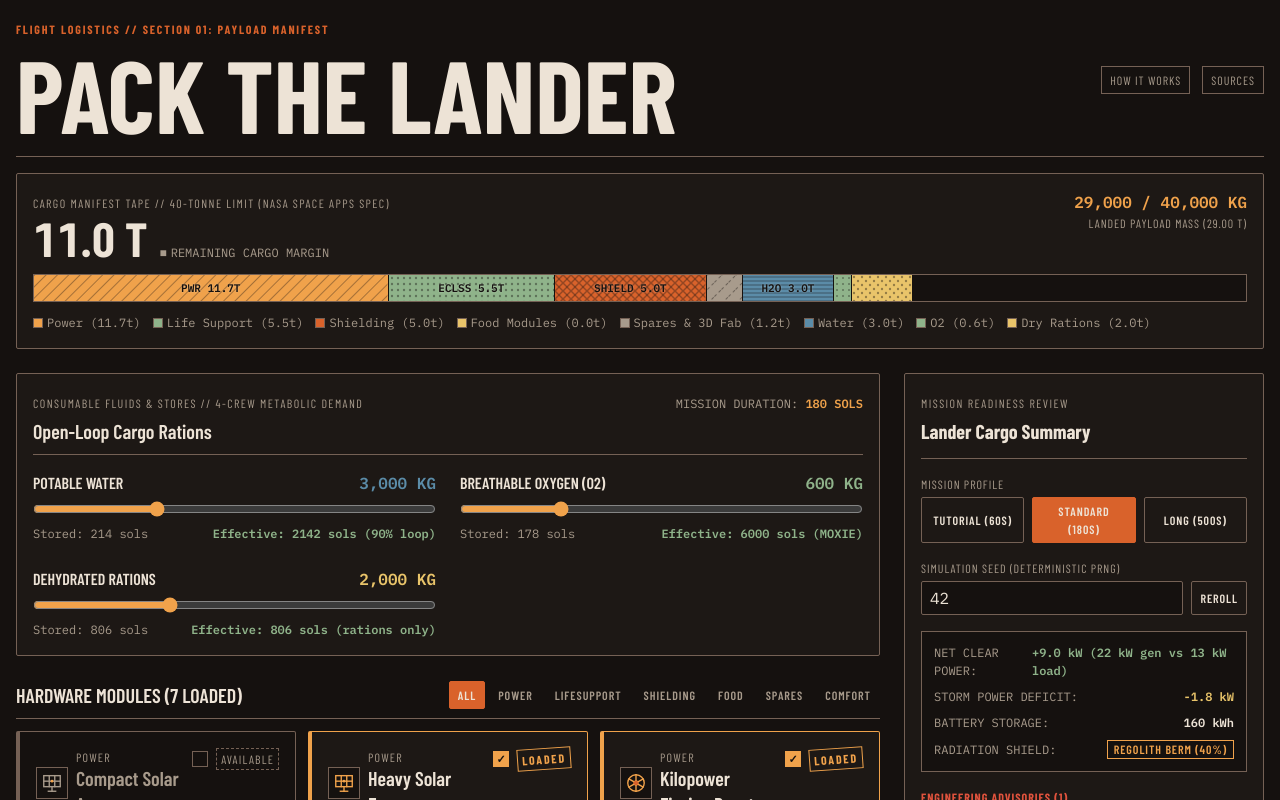
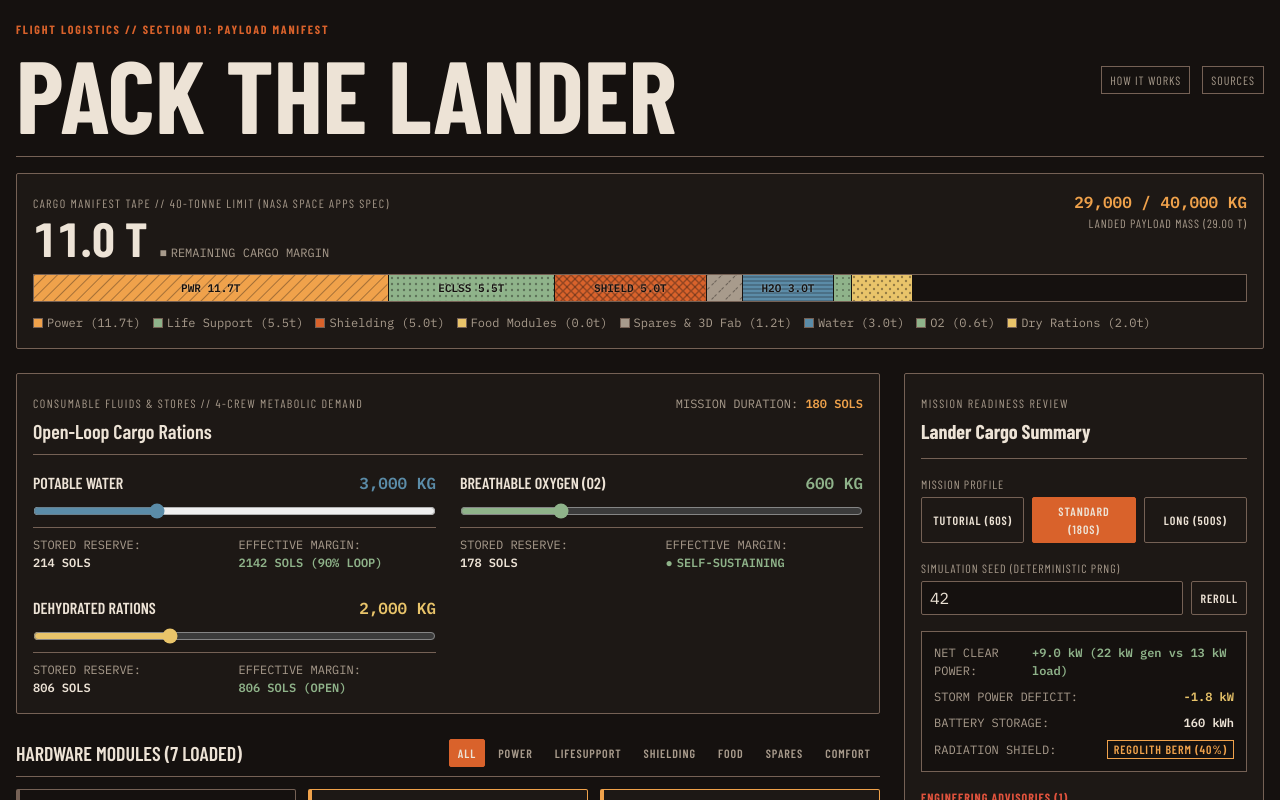
Before and after one commit to RajatSharma404/outpost-zero, a Next.js app: page /pack in a window 1280 px wide. Shown: the top 800 px of the page. Built offline with nearby package versions, Linux system fonts and the light colour scheme.

Commit message:
feat(pack): add closed-loop self-sustaining sentinel and aligned reserve columns

```diff
--- a/components/pack/ConsumablesSliders.tsx
+++ b/components/pack/ConsumablesSliders.tsx
@@ -23,6 +23,9 @@ export const ConsumablesSliders: React.FC<ConsumablesSlidersProps> = ({
   hasGreenhouse,
   onChange,
 }) => {
+  // Check if oxygen generation loop is closed/positive
+  const isO2SelfSustaining = (hasMoxie && hasRecycler) || days.o2DaysEffective >= 5000;
+
   return (
     <div
       style={{
@@ -70,6 +73,7 @@ export const ConsumablesSliders: React.FC<ConsumablesSlidersProps> = ({
           </h2>
         </div>
         <div
+          className="tabular-nums"
           style={{
             fontFamily: 'var(--font-mono)',
             fontSize: 'var(--fs-label)',
@@ -82,152 +86,213 @@ export const ConsumablesSliders: React.FC<ConsumablesSlidersProps> = ({
 
       <div style={{ display: 'grid', gridTemplateColumns: 'repeat(auto-fit, minmax(280px, 1fr))', gap: 'var(--space-6)' }}>
         {/* 1. Water Slider */}
-        <div>
-          <div style={{ display: 'flex', justifyContent: 'space-between', marginBottom: 'var(--space-1)' }}>
-            <span style={{ fontFamily: 'var(--font-condensed)', fontSize: 'var(--fs-body)', fontWeight: 600, color: 'var(--ink)' }}>
+        <div style={{ display: 'flex', flexDirection: 'column', gap: 'var(--space-2)' }}>
+          <div style={{ display: 'flex', justifyContent: 'space-between', alignItems: 'baseline' }}>
+            <label
+              htmlFor="slider-water"
+              style={{ fontFamily: 'var(--font-condensed)', fontSize: 'var(--fs-body)', fontWeight: 600, color: 'var(--ink)' }}
+            >
               POTABLE WATER
-            </span>
-            <span style={{ fontFamily: 'var(--font-mono)', fontSize: 'var(--fs-body)', color: 'var(--water)', fontWeight: 600 }}>
+            </label>
+            <span className="tabular-nums" style={{ fontFamily: 'var(--font-mono)', fontSize: 'var(--fs-body)', color: 'var(--water)', fontWeight: 600 }}>
               {consumables.waterKg.toLocaleString()} KG
             </span>
           </div>
 
           <input
+            id="slider-water"
             type="range"
             min={0}
             max={10000}
             step={100}
             value={consumables.waterKg}
             onChange={(e) => onChange({ waterKg: Number(e.target.value) })}
+            aria-label={`Potable water cargo mass: ${consumables.waterKg} kg`}
+            aria-valuemin={0}
+            aria-valuemax={10000}
+            aria-valuenow={consumables.waterKg}
+            aria-valuetext={`${consumables.waterKg} kilograms water, ${days.waterDaysStored} stored sols`}
             style={{
               width: '100%',
-              accentColor: 'var(--ember)',
+              accentColor: 'var(--water)',
               cursor: 'pointer',
-              marginBottom: 'var(--space-2)',
             }}
           />
 
           <div
+            className="tabular-nums"
             style={{
-              display: 'flex',
-              justifyContent: 'space-between',
+              display: 'grid',
+              gridTemplateColumns: '1fr 1fr',
+              gap: 'var(--space-2)',
+              borderTop: '1px solid var(--rule)',
+              paddingTop: 'var(--space-2)',
               fontFamily: 'var(--font-mono)',
               fontSize: 'var(--fs-label)',
-              color: 'var(--ink-dim)',
             }}
           >
-            <span>Stored: {days.waterDaysStored} sols</span>
-            <span
+            <div>
+              <span style={{ color: 'var(--ink-dim)', display: 'block' }}>STORED RESERVE:</span>
+              <strong style={{ color: 'var(--ink)' }}>{days.waterDaysStored} SOLS</strong>
+            </div>
+            <div>
+              <span style={{ color: 'var(--ink-dim)', display: 'block' }}>EFFECTIVE MARGIN:</span>
+              <strong
                 style={{
                   color:
                     days.waterDaysEffective >= missionLengthSols
                       ? 'var(--sage)'
                       : 'var(--alarm)',
-                fontWeight: 600,
                 }}
               >
-              Effective: {days.waterDaysEffective} sols {hasRecycler ? '(90% loop)' : '(open)'}
-            </span>
+                {days.waterDaysEffective} SOLS {hasRecycler ? '(90% LOOP)' : '(OPEN)'}
+              </strong>
+            </div>
           </div>
         </div>
 
         {/* 2. Oxygen Slider */}
-        <div>
-          <div style={{ display: 'flex', justifyContent: 'space-between', marginBottom: 'var(--space-1)' }}>
-            <span style={{ fontFamily: 'var(--font-condensed)', fontSize: 'var(--fs-body)', fontWeight: 600, color: 'var(--ink)' }}>
+        <div style={{ display: 'flex', flexDirection: 'column', gap: 'var(--space-2)' }}>
+          <div style={{ display: 'flex', justifyContent: 'space-between', alignItems: 'baseline' }}>
+            <label
+              htmlFor="slider-oxygen"
+              style={{ fontFamily: 'var(--font-condensed)', fontSize: 'var(--fs-body)', fontWeight: 600, color: 'var(--ink)' }}
+            >
               BREATHABLE OXYGEN (O2)
-            </span>
-            <span style={{ fontFamily: 'var(--font-mono)', fontSize: 'var(--fs-body)', color: 'var(--sage)', fontWeight: 600 }}>
+            </label>
+            <span className="tabular-nums" style={{ fontFamily: 'var(--font-mono)', fontSize: 'var(--fs-body)', color: 'var(--sage)', fontWeight: 600 }}>
               {consumables.o2Kg.toLocaleString()} KG
             </span>
           </div>
 
           <input
+            id="slider-oxygen"
             type="range"
             min={0}
             max={2500}
             step={50}
             value={consumables.o2Kg}
             onChange={(e) => onChange({ o2Kg: Number(e.target.value) })}
+            aria-label={`Breathable oxygen cargo mass: ${consumables.o2Kg} kg`}
+            aria-valuemin={0}
+            aria-valuemax={2500}
+            aria-valuenow={consumables.o2Kg}
+            aria-valuetext={`${consumables.o2Kg} kilograms oxygen`}
             style={{
               width: '100%',
-              accentColor: 'var(--ember)',
+              accentColor: 'var(--sage)',
               cursor: 'pointer',
-              marginBottom: 'var(--space-2)',
             }}
           />
 
           <div
+            className="tabular-nums"
             style={{
-              display: 'flex',
-              justifyContent: 'space-between',
+              display: 'grid',
+              gridTemplateColumns: '1fr 1fr',
+              gap: 'var(--space-2)',
+              borderTop: '1px solid var(--rule)',
+              paddingTop: 'var(--space-2)',
               fontFamily: 'var(--font-mono)',
               fontSize: 'var(--fs-label)',
-              color: 'var(--ink-dim)',
             }}
           >
-            <span>Stored: {days.o2DaysStored} sols</span>
-            <span
+            <div>
+              <span style={{ color: 'var(--ink-dim)', display: 'block' }}>STORED RESERVE:</span>
+              <strong style={{ color: 'var(--ink)' }}>{days.o2DaysStored} SOLS</strong>
+            </div>
+            <div>
+              <span style={{ color: 'var(--ink-dim)', display: 'block' }}>EFFECTIVE MARGIN:</span>
+              {isO2SelfSustaining ? (
+                <strong
+                  style={{
+                    color: 'var(--sage)',
+                    display: 'inline-flex',
+                    alignItems: 'center',
+                    gap: 'var(--space-1)',
+                  }}
+                >
+                  <span aria-hidden="true">●</span> SELF-SUSTAINING
+                </strong>
+              ) : (
+                <strong
                   style={{
                     color:
                       days.o2DaysEffective >= missionLengthSols
                         ? 'var(--sage)'
                         : 'var(--alarm)',
-                fontWeight: 600,
                   }}
                 >
-              Effective: {days.o2DaysEffective} sols {hasMoxie ? '(MOXIE)' : hasRecycler ? '(Recycler)' : '(open)'}
-            </span>
+                  {days.o2DaysEffective} SOLS {hasMoxie ? '(MOXIE)' : hasRecycler ? '(RECYCLER)' : '(OPEN)'}
+                </strong>
+              )}
+            </div>
           </div>
         </div>
 
         {/* 3. Food Rations Slider */}
-        <div>
-          <div style={{ display: 'flex', justifyContent: 'space-between', marginBottom: 'var(--space-1)' }}>
-            <span style={{ fontFamily: 'var(--font-condensed)', fontSize: 'var(--fs-body)', fontWeight: 600, color: 'var(--ink)' }}>
+        <div style={{ display: 'flex', flexDirection: 'column', gap: 'var(--space-2)' }}>
+          <div style={{ display: 'flex', justifyContent: 'space-between', alignItems: 'baseline' }}>
+            <label
+              htmlFor="slider-food"
+              style={{ fontFamily: 'var(--font-condensed)', fontSize: 'var(--fs-body)', fontWeight: 600, color: 'var(--ink)' }}
+            >
               DEHYDRATED RATIONS
-            </span>
-            <span style={{ fontFamily: 'var(--font-mono)', fontSize: 'var(--fs-body)', color: 'var(--caution)', fontWeight: 600 }}>
+            </label>
+            <span className="tabular-nums" style={{ fontFamily: 'var(--font-mono)', fontSize: 'var(--fs-body)', color: 'var(--caution)', fontWeight: 600 }}>
               {consumables.foodKg.toLocaleString()} KG
             </span>
           </div>
 
           <input
+            id="slider-food"
             type="range"
             min={0}
             max={6000}
             step={100}
             value={consumables.foodKg}
             onChange={(e) => onChange({ foodKg: Number(e.target.value) })}
+            aria-label={`Dehydrated food rations cargo mass: ${consumables.foodKg} kg`}
+            aria-valuemin={0}
+            aria-valuemax={6000}
+            aria-valuenow={consumables.foodKg}
+            aria-valuetext={`${consumables.foodKg} kilograms food`}
             style={{
               width: '100%',
-              accentColor: 'var(--ember)',
+              accentColor: 'var(--caution)',
               cursor: 'pointer',
-              marginBottom: 'var(--space-2)',
             }}
           />
 
           <div
+            className="tabular-nums"
             style={{
-              display: 'flex',
-              justifyContent: 'space-between',
+              display: 'grid',
+              gridTemplateColumns: '1fr 1fr',
+              gap: 'var(--space-2)',
+              borderTop: '1px solid var(--rule)',
+              paddingTop: 'var(--space-2)',
               fontFamily: 'var(--font-mono)',
               fontSize: 'var(--fs-label)',
-              color: 'var(--ink-dim)',
             }}
           >
-            <span>Stored: {days.foodDaysStored} sols</span>
-            <span
+            <div>
+              <span style={{ color: 'var(--ink-dim)', display: 'block' }}>STORED RESERVE:</span>
+              <strong style={{ color: 'var(--ink)' }}>{days.foodDaysStored} SOLS</strong>
+            </div>
+            <div>
+              <span style={{ color: 'var(--ink-dim)', display: 'block' }}>EFFECTIVE MARGIN:</span>
+              <strong
                 style={{
                   color:
                     days.foodDaysEffective >= missionLengthSols
                       ? 'var(--sage)'
                       : 'var(--alarm)',
-                fontWeight: 600,
                 }}
               >
-              Effective: {days.foodDaysEffective} sols {hasGreenhouse ? '(Greenhouse)' : '(rations only)'}
-            </span>
+                {days.foodDaysEffective} SOLS {hasGreenhouse ? '(HYDROPONICS)' : '(OPEN)'}
+              </strong>
+            </div>
           </div>
         </div>
       </div>
```
Lines whose indentation alone changed are shown as unchanged.
